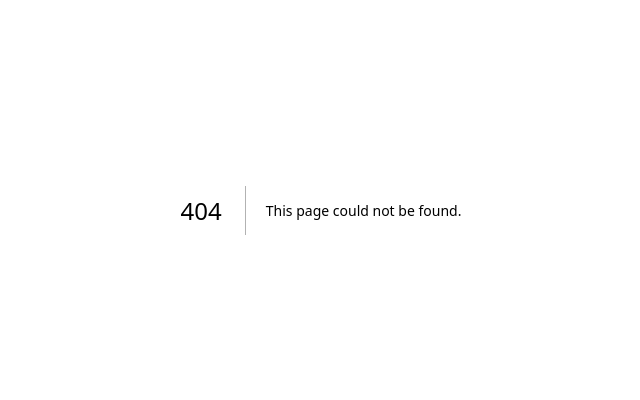
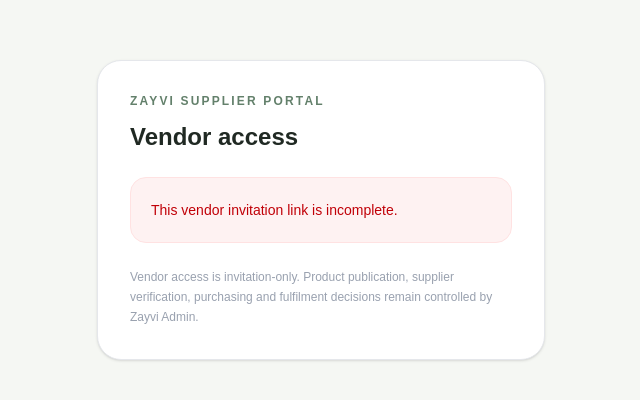
Before and after one commit to olajide111/zayvi-store, a Next.js app: page /vendor/activate in a window 1280 px wide. Before the commit this address had no page. Shown: the part 190-590 px from the top of the page, without its empty margins (319-959 px from the left). Built offline with nearby package versions, Linux system fonts and the light colour scheme.

Commit message:
Add vendor invitation activation page

```diff
--- /dev/null
+++ b/app/vendor/activate/page.tsx
@@ -0,0 +1,77 @@
+"use client";
+
+import { useEffect, useState } from "react";
+import { useRouter, useSearchParams } from "next/navigation";
+
+export default function VendorActivatePage() {
+  const router = useRouter();
+  const searchParams = useSearchParams();
+  const [status, setStatus] = useState("Activating your supplier access...");
+  const [error, setError] = useState("");
+
+  useEffect(() => {
+    const token = searchParams.get("token");
+
+    if (!token) {
+      setError("This vendor invitation link is incomplete.");
+      setStatus("");
+      return;
+    }
+
+    async function activate() {
+      try {
+        const response = await fetch("/api/vendor/activate", {
+          method: "POST",
+          credentials: "include",
+          headers: { "content-type": "application/json" },
+          body: JSON.stringify({ token }),
+        });
+
+        const payload = await response.json();
+        if (!response.ok) {
+          throw new Error(payload?.error || "Unable to activate vendor access.");
+        }
+
+        setStatus("Access activated. Opening your supplier workspace...");
+        router.replace("/vendor");
+      } catch (err) {
+        setStatus("");
+        setError(
+          err instanceof Error
+            ? err.message
+            : "Unable to activate vendor access."
+        );
+      }
+    }
+
+    void activate();
+  }, [router, searchParams]);
+
+  return (
+    <main className="flex min-h-screen items-center justify-center bg-[#f5f7f3] px-5 text-[#202923]">
+      <section className="w-full max-w-md rounded-3xl border border-gray-200 bg-white p-8 shadow-sm">
+        <div className="text-xs font-semibold uppercase tracking-[0.18em] text-[#63806b]">
+          Zayvi Supplier Portal
+        </div>
+        <h1 className="mt-3 text-2xl font-semibold">Vendor access</h1>
+
+        {status && (
+          <div className="mt-6 rounded-2xl bg-[#f3f7f2] p-5 text-sm leading-6 text-[#31543b]">
+            {status}
+          </div>
+        )}
+
+        {error && (
+          <div className="mt-6 rounded-2xl border border-red-100 bg-red-50 p-5 text-sm leading-6 text-red-700">
+            {error}
+          </div>
+        )}
+
+        <p className="mt-6 text-xs leading-5 text-gray-400">
+          Vendor access is invitation-only. Product publication, supplier verification,
+          purchasing and fulfilment decisions remain controlled by Zayvi Admin.
+        </p>
+      </section>
+    </main>
+  );
+}
```
